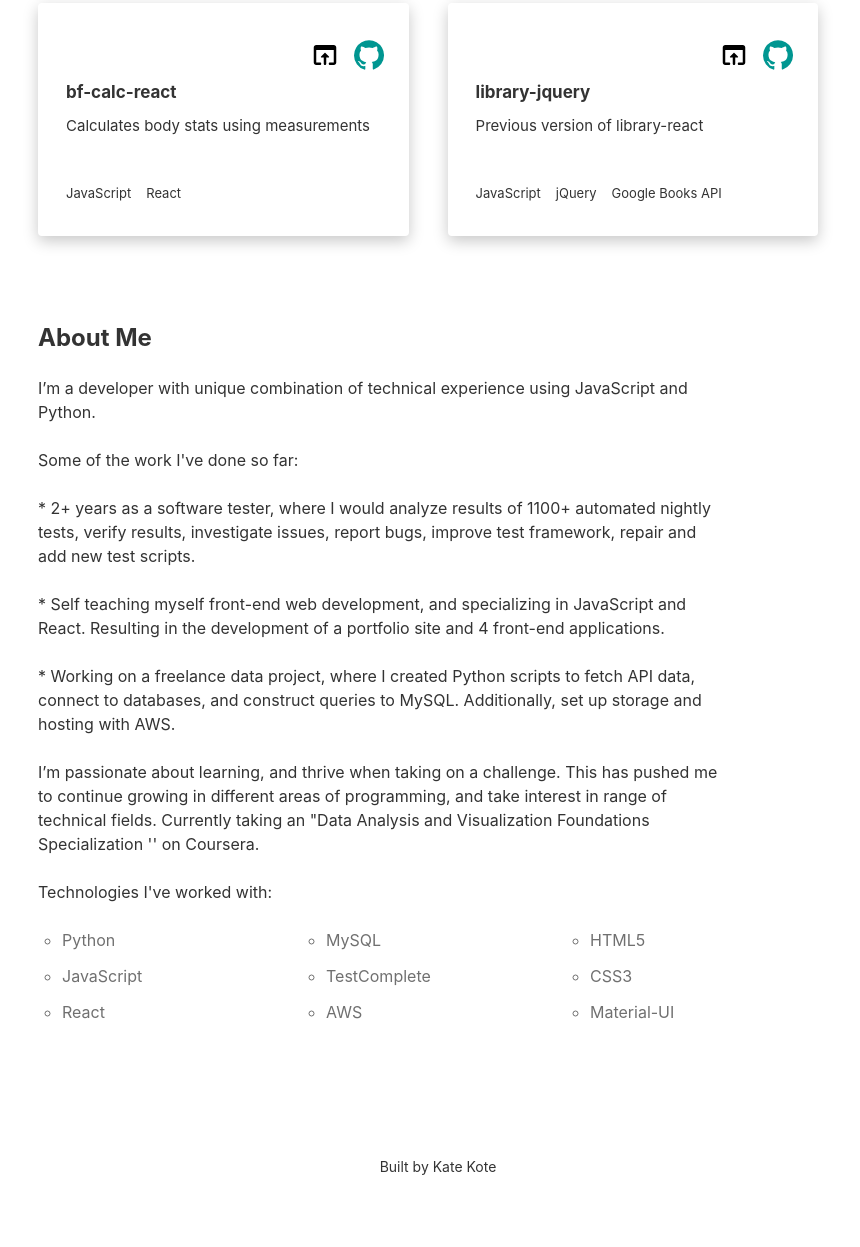
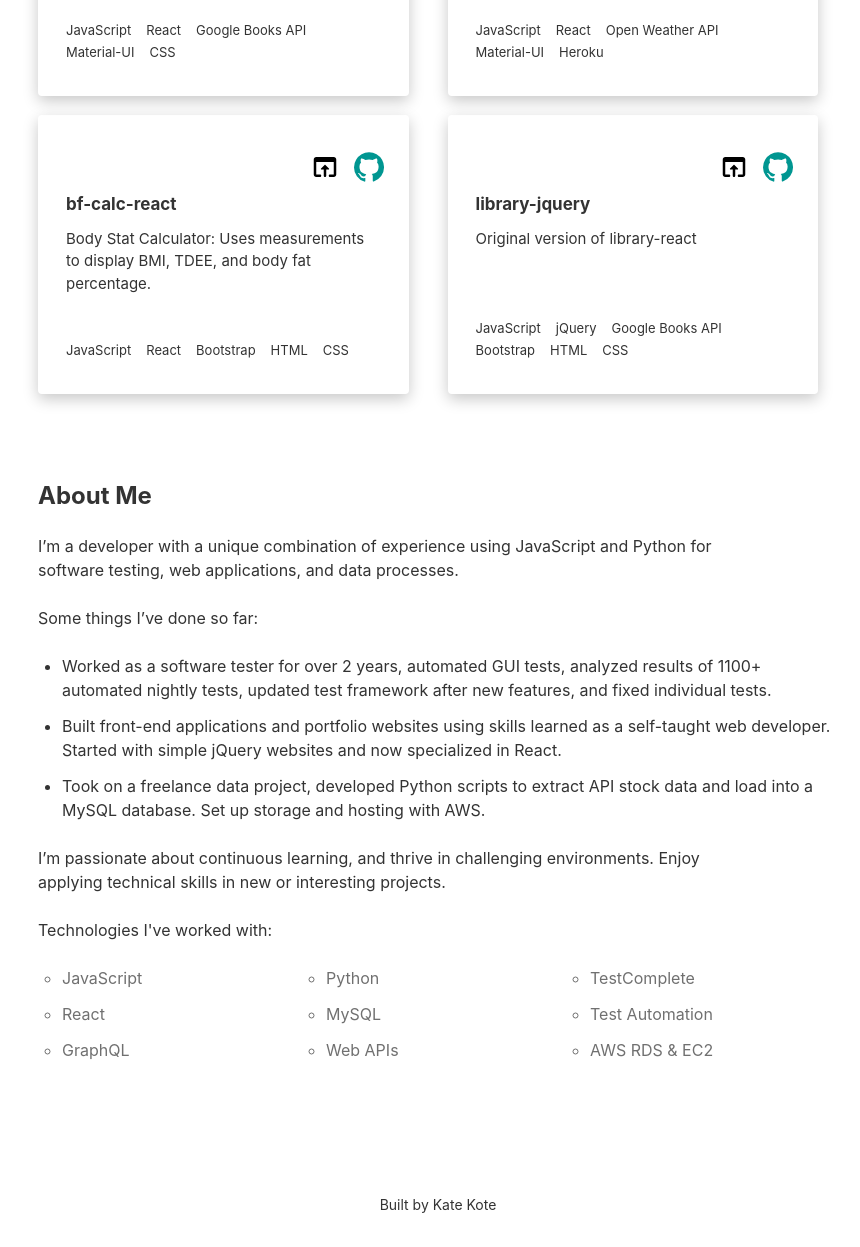
Before and after one commit to kkote/portfolio-gatsby, a Gatsby site: page / in a window 1280 px wide. Shown: the part 1242-2489 px from the top of the page, without its empty margins (202-1062 px from the left). Before the commit the page ends 2451 px from the top, so only its background shows below. Built offline with nearby package versions, Linux system fonts and the light colour scheme; Gatsby itself is replaced by a stand-in of ours.

Commit message:
Update project and about section

```diff
--- a/src/components/about.js
+++ b/src/components/about.js
@@ -34,37 +34,41 @@ export const About = () => (
     <div>
       <div>
         <p>
-            I’m a developer with unique combination of technical experience using JavaScript and Python.
+            I’m a developer with a unique combination of experience using JavaScript and Python for software testing, web applications, and data processes.
         </p>
         <p>
-        Some of the work I've done so far:
+        Some things I’ve done so far:
         </p>
+        <ul>
+        <li>
+        Worked as a software tester for over 2 years, automated GUI tests, analyzed results of 1100+ automated nightly tests, updated test framework after new features, and fixed individual tests.
+        </li>
+        <li>
+        Built front-end applications and portfolio websites using skills learned as a self-taught web developer. Started with simple jQuery websites and now specialized in React.
+        </li>
+        <li>
+        Took on a freelance data project, developed Python scripts to extract API stock data and load into a MySQL database. Set up storage and hosting with AWS.
+        </li>
+        </ul>
         <p>
-        * 2+ years as a software tester, where I would analyze results of 1100+ automated nightly tests, verify results, investigate issues, report bugs, improve test framework, repair and add new test scripts.
+            I’m passionate about continuous learning, and thrive in challenging environments.
+            Enjoy applying technical skills in new or interesting projects.
         </p>
-        <p>
-        * Self teaching myself front-end web development, and specializing in JavaScript and React. Resulting in the development of a portfolio site and 4 front-end applications.
-        </p>
-        <p>
-        * Working on a freelance data project, where I created Python scripts to fetch API data, connect to databases, and construct queries to MySQL. Additionally, set up storage and hosting with AWS.
-        </p>
-        <p>
-            I’m passionate about learning, and thrive when taking on a challenge.
-            This has pushed me to continue growing in different areas of programming, and take interest in range of technical fields.
-            Currently taking an "Data Analysis and Visualization Foundations Specialization '' on Coursera.
-        </p>
+
         <p>Technologies I've worked with:</p>
         <div>
           <ul style={styles.list} >
-            <li>Python</li>
+
             <li>JavaScript</li>
             <li>React</li>
+            <li>GraphQL</li>
+            <li>Python</li>
             <li>MySQL</li>
+            <li>Web APIs</li>
             <li>TestComplete</li>
-            <li>AWS</li>
-            <li>HTML5</li>
-            <li>CSS3</li>
-            <li>Material-UI</li>
+            <li>Test Automation</li>
+            <li>AWS RDS & EC2</li>
+
           </ul>
         </div>
       </div>
--- a/src/content/projectInfo.json
+++ b/src/content/projectInfo.json
@@ -3,11 +3,12 @@
         {
             "name": "stocks-data",
             "url": "https://github.com/kkote/stocks-data",
-            "description": "Historical stock data stored in a database",
+            "description": "Uses data from 2 APIs to extract historical stock data, loaded into database and hosted on AWS.",
             "skills": [
                 "Python",
                 "MySQL",
-                "AWS",
+                "AWS RDS",
+                "AWS EC2",
                 "EOD Historical Data API"
             ]
         },
@@ -15,55 +16,67 @@
             "name": "portfolio-v2",
             "url": "https://github.com/kkote/portfolio-v2",
             "demoUrl": "",
-            "description": "Version 2 portfolio, used API for projects",
+            "description": "Previous portfolio site (version 2). Projects displayed using the last six repos updated on Github.",
             "skills": [
+                "JavaScript",
                 "React",
                 "Gatsby",
                 "GraphQL",
-                "GitHub API"
+                "GitHub API",
+                "Netlify "
             ]
         },
         {
             "name": "library-react",
             "url": "https://github.com/kkote/library-react",
             "demoUrl": "https://kkote.github.io/library-react/",
-            "description": "Catalog your books",
+            "description": "Digital Library: Search for a book by title, view info, add to list, or remove current books.",
             "skills": [
                 "JavaScript",
                 "React",
-                "Google Books API"
+                "Google Books API",
+                "Material-UI",
+                "CSS"
             ]
         },
         {
             "name": "weather-app",
             "url": "https://github.com/kkote/weather-app",
             "demoUrl": "https://weather-style-guide.herokuapp.com/",
-            "description": "Temperature based apparel suggestions",
+            "description": "Weather Style Guide: Input location to get temperature based apparel suggestions.",
             "skills": [
                 "JavaScript",
                 "React",
-                "Open Weather API"
+                "Open Weather API",
+                "Material-UI",
+                "Heroku"
             ]
         },
         {
             "name": "bf-calc-react",
             "url": "https://github.com/kkote/bf-calc-react",
             "demoUrl": "https://kkote.github.io/bf-calc-react/",
-            "description": "Calculates body stats using measurements",
+            "description": "Body Stat Calculator: Uses measurements to display BMI, TDEE, and body fat percentage.",
             "skills": [
                 "JavaScript",
-                "React"
+                "React",
+                "Bootstrap",
+                "HTML",
+                "CSS"
             ]
         },
         {
             "name": "library-jquery",
             "url": "https://github.com/kkote/library-jquery",
             "demoUrl": "https://kkote.github.io/library-jquery/",
-            "description": "Previous version of library-react",
+            "description": "Original version of library-react",
             "skills": [
                 "JavaScript",
                 "jQuery",
-                "Google Books API"
+                "Google Books API",
+                "Bootstrap",
+                "HTML",
+                "CSS"
             ]
         }
     ]
```
